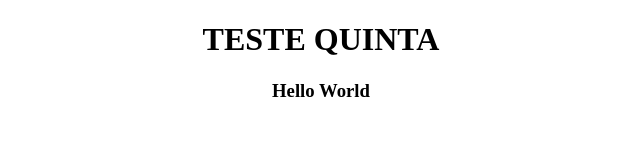
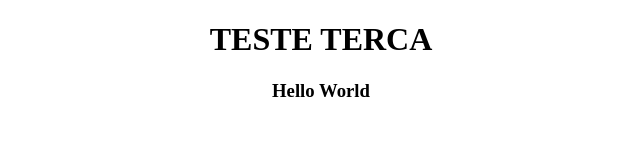
Before and after one commit to estiloaguia/hello-teste, a plain HTML site: page docker/index.html in a window 1280 px wide. Shown: the whole page, without its empty margins (319-959 px from the left). Drawn offline with Linux system fonts and the light colour scheme.

Commit message:
segundo commit

```diff
--- a/docker/index.html
+++ b/docker/index.html
@@ -6,7 +6,7 @@
     </head>
     <body>
         <div class="page-header" align=center>
-          <h1>TESTE QUINTA</h1>
+          <h1>TESTE TERCA</h1>
         </div>
         <div class="container" align=center>
           <h3>Hello World</h3>
```
